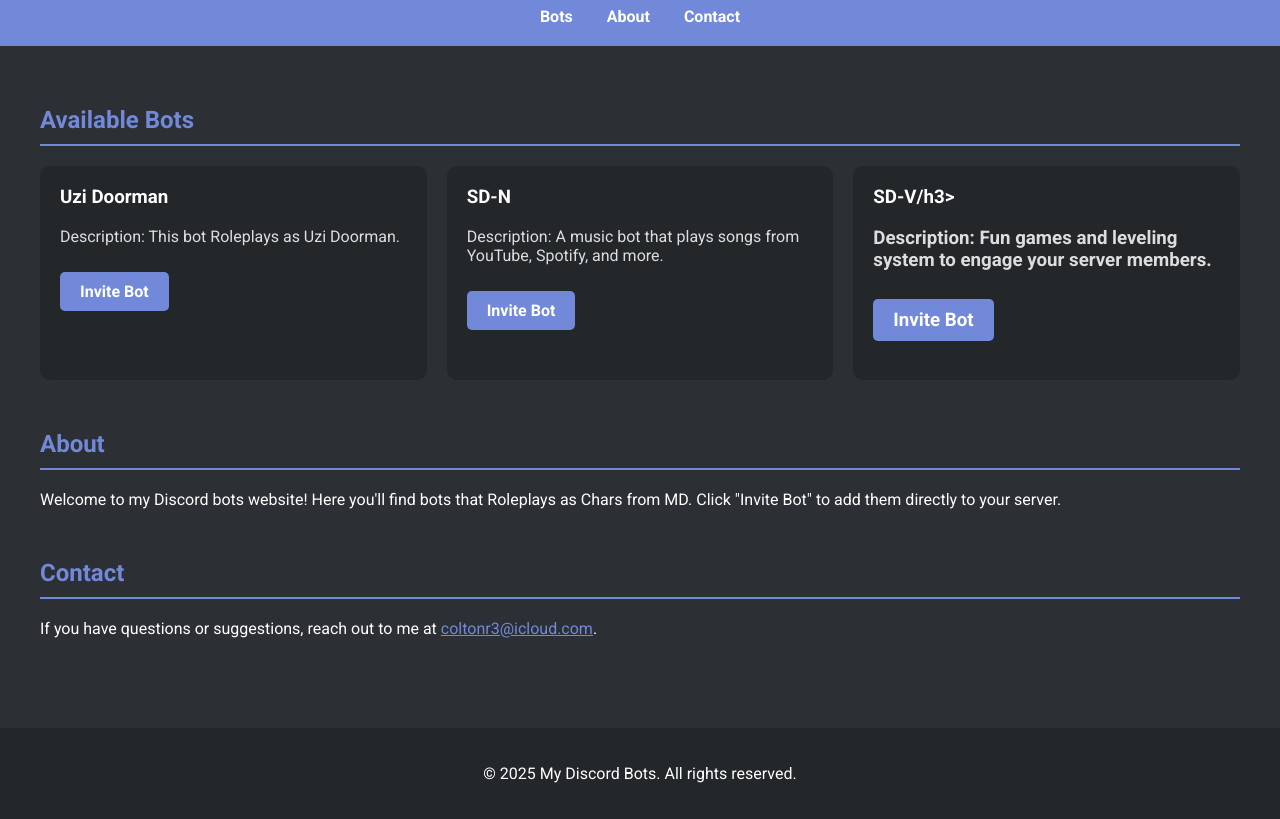
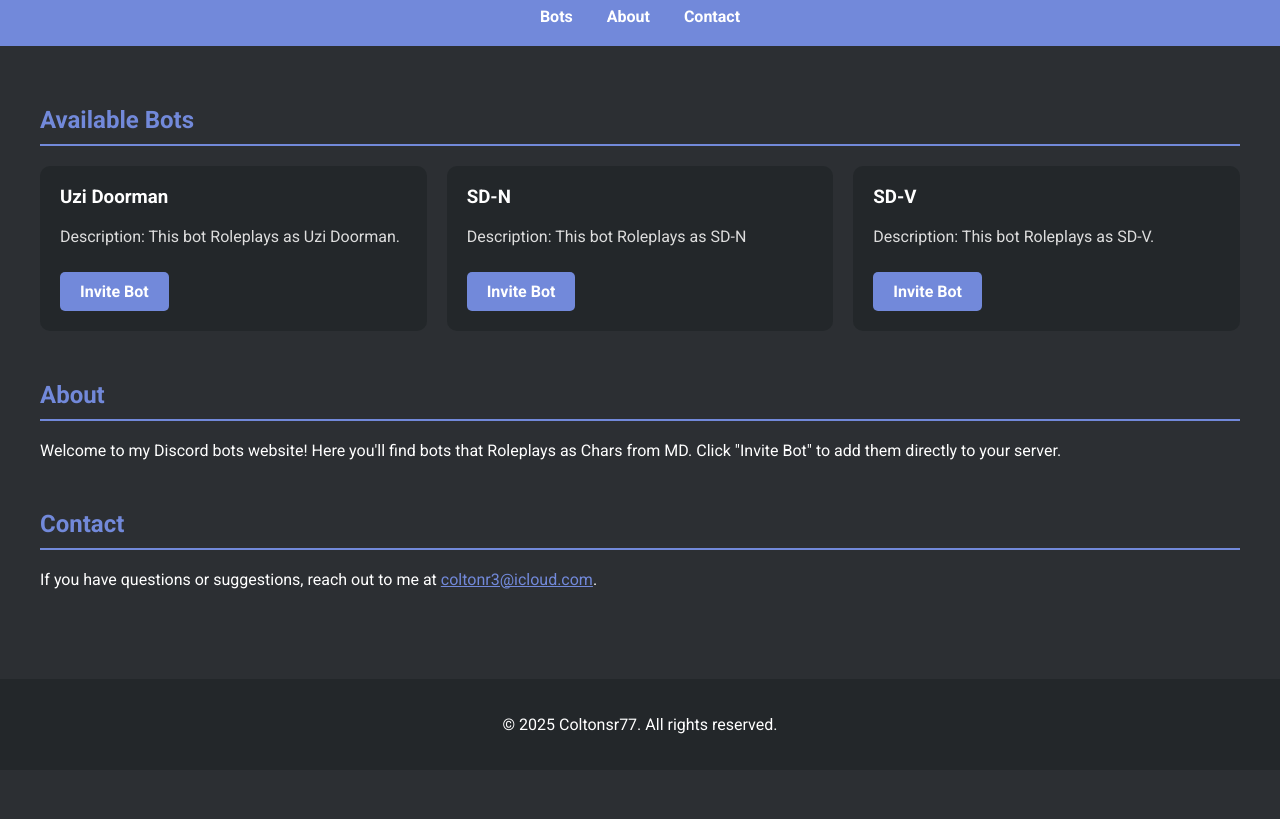
Before and after one commit to coltonsr77/My-Discord-Bots-Website, a plain HTML site: page index.html in a window 1280 px wide. Shown: the part 70-889 px from the top of the page. After the commit the page ends 840 px from the top, so only its background shows below. Drawn offline with Linux system fonts and the light colour scheme.

Commit message:
Update index.html

```diff
--- a/index.html
+++ b/index.html
@@ -115,13 +115,13 @@
 
         <div class="bot-card">
           <h3>SD-N</h3>
-          <p>Description: A music bot that plays songs from YouTube, Spotify, and more.</p>
+          <p>Description: This bot Roleplays as SD-N</p>
           <a href="https://discord.com/oauth2/authorize?client_id=YOUR_BOT_ID_2&scope=bot&permissions=8" class="invite-button" target="_blank">Invite Bot</a>
         </div>
 
         <div class="bot-card">
-          <h3>SD-V/h3>
-          <p>Description: Fun games and leveling system to engage your server members.</p>
+          <h3>SD-V</h3>
+          <p>Description: This bot Roleplays as SD-V.</p>
           <a href="https://discord.com/oauth2/authorize?client_id=YOUR_BOT_ID_3&scope=bot&permissions=8" class="invite-button" target="_blank">Invite Bot</a>
         </div>
       </div>
@@ -139,7 +139,7 @@
   </main>
 
   <footer>
-    <p>&copy; 2025 My Discord Bots. All rights reserved.</p>
+    <p>&copy; 2025 Coltonsr77. All rights reserved.</p>
   </footer>
 
 </body>
```
